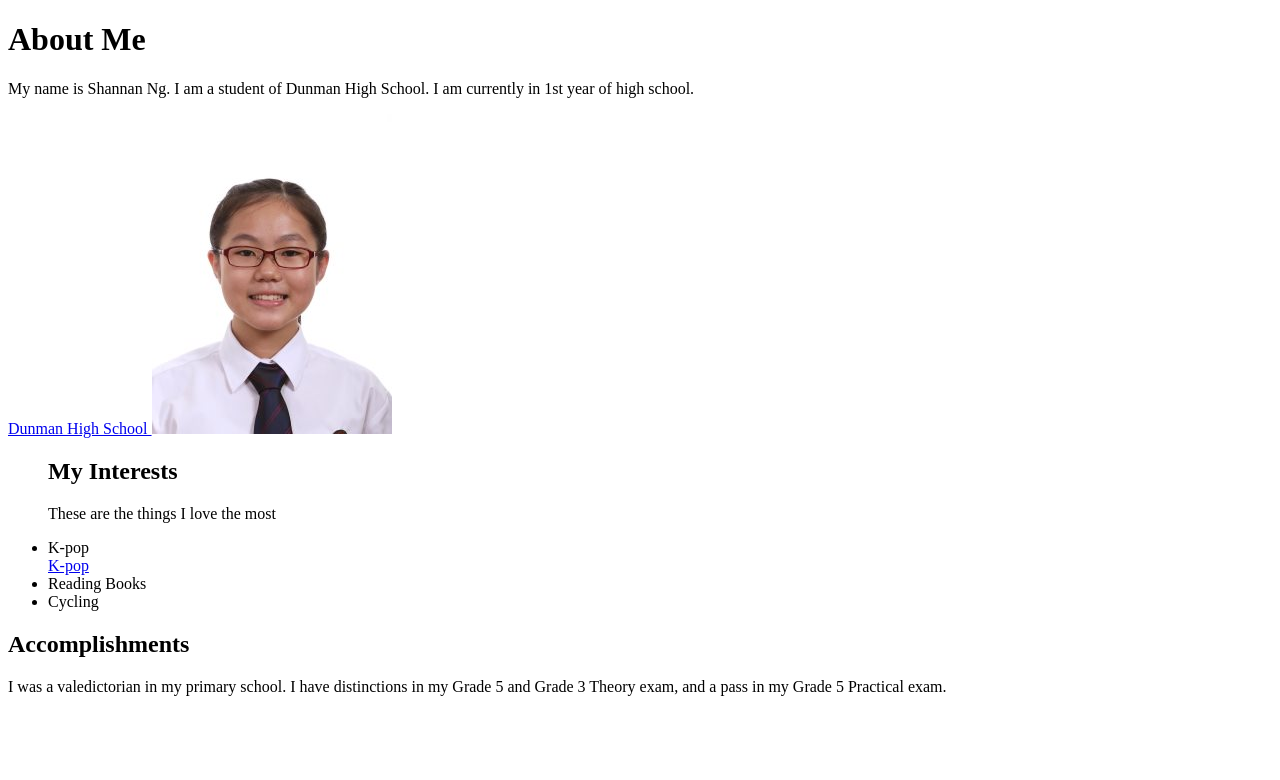
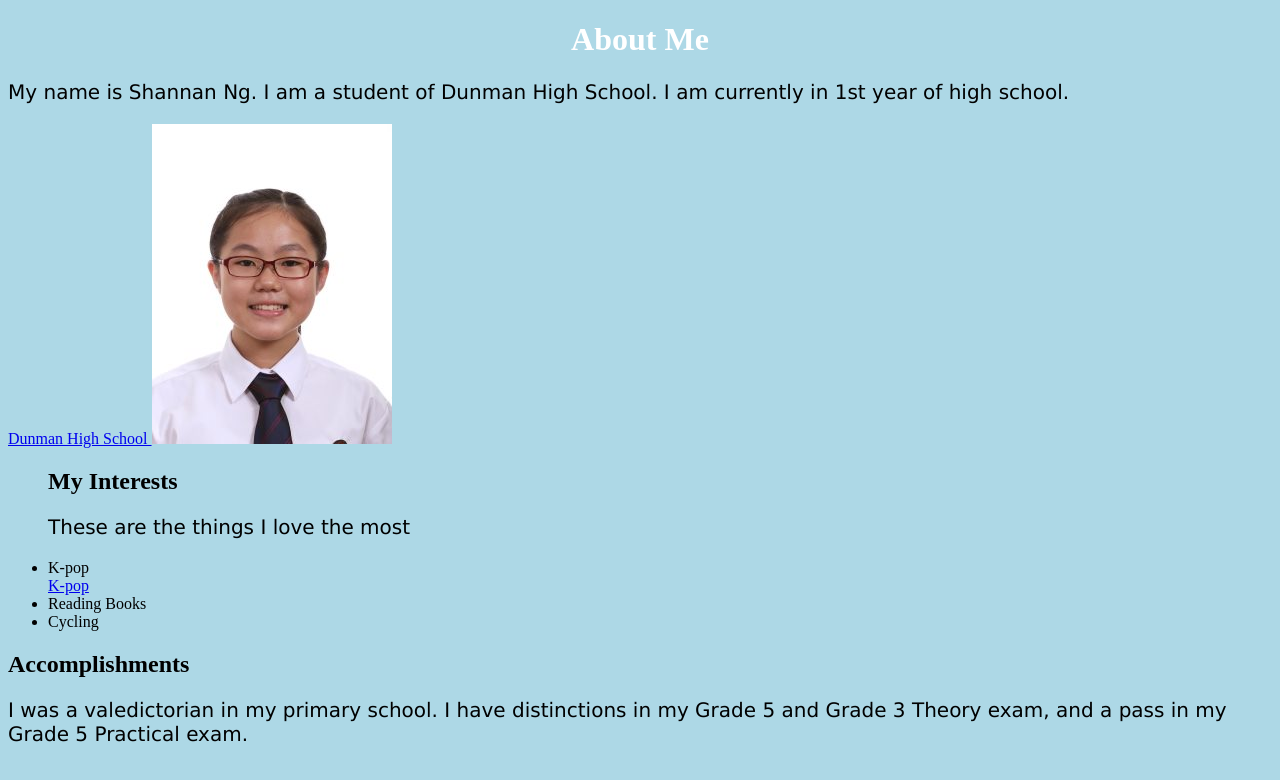
Before and after one commit to dhs17y1hshannanng/dhs17y1hshannanng.github.io, a plain HTML site: page index.html in a window 1280 px wide. Drawn offline with Linux system fonts and the light colour scheme.

Commit message:
Update index.html

```diff
--- a/index.html
+++ b/index.html
@@ -1,5 +1,16 @@
 <!DOCTYPE HTML>
 <html>
+ <style>
+body {background-color: lightblue;}
+h1 {
+    color: white;
+    text-align: center;
+}
+p {
+    font-family: verdana;
+    font-size: 20px;
+}
+</style>
 <body>
 <h1> About Me</h1>
 <title>
```
